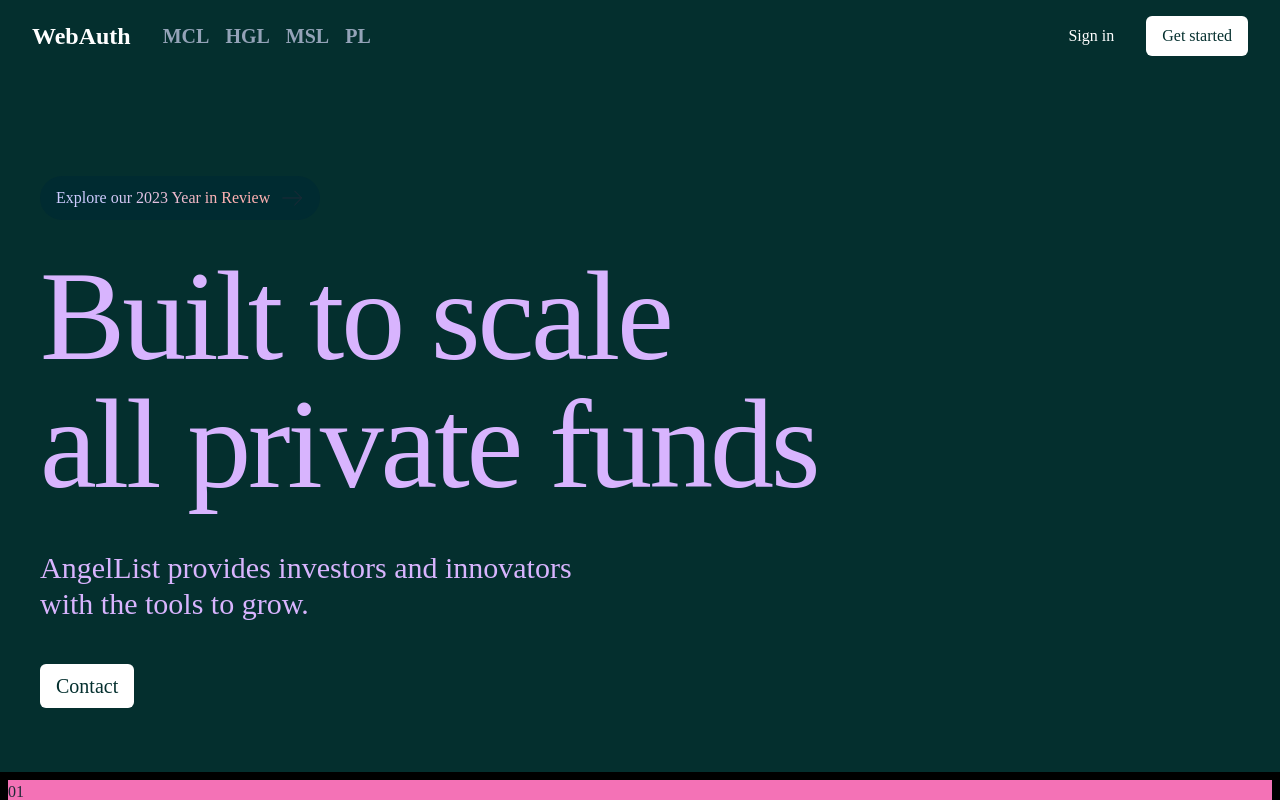
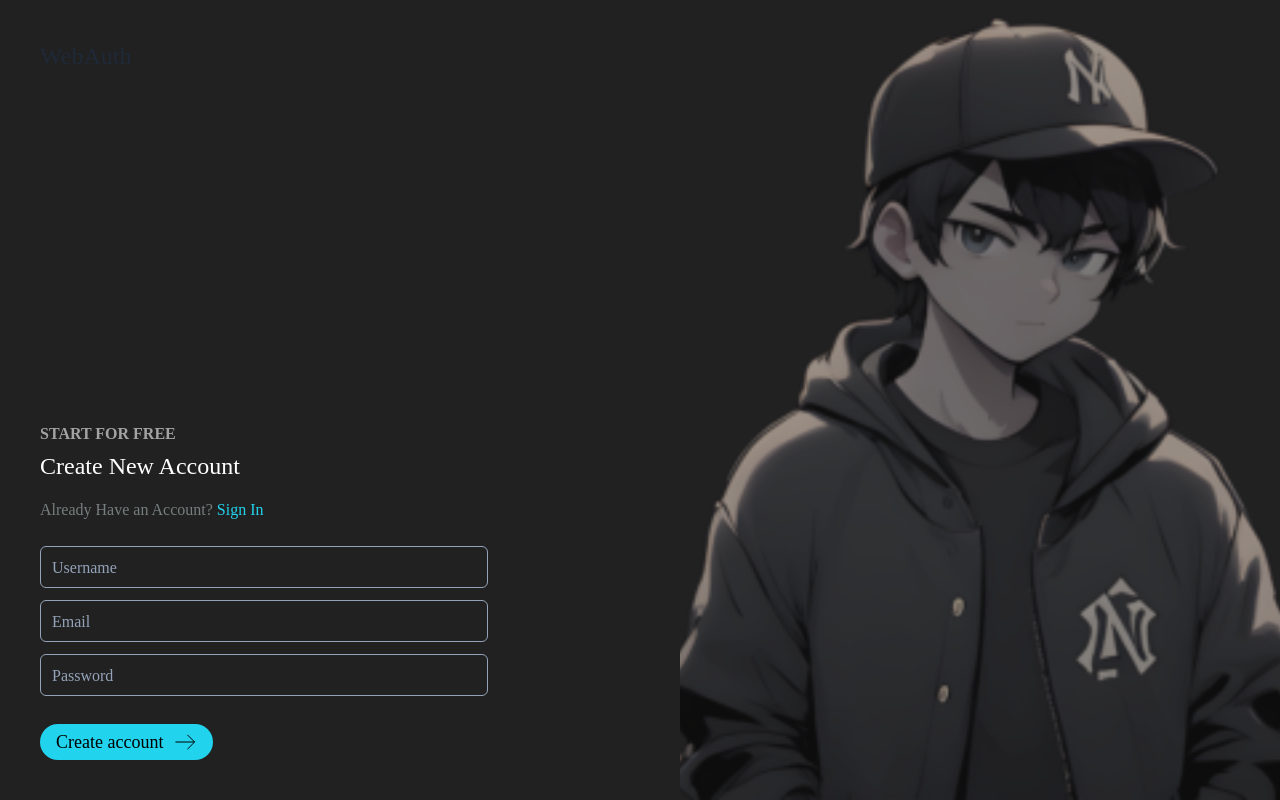
Before and after one commit to SinghAstra/RedisX, a React (Create React App) app in the folder client/: page / in a window 1280 px wide. Shown: the top 800 px of the page. Built offline with nearby package versions, Linux system fonts and the light colour scheme.

Commit message:
Register UI

```diff
--- a/client/src/App.js
+++ b/client/src/App.js
@@ -1,7 +1,7 @@
 import { Routes, Route } from "react-router-dom";
 import Home from "./pages/Home";
 import Login from "./pages/Login";
-import Register from "./pages/Register";
+import Register from "./pages/Register/Register";
 import Profile from "./pages/Profile";
 import Verification from "./pages/Verification";
 import PasswordReset from "./pages/PasswordReset";
@@ -16,7 +16,7 @@
 function App() {
   return (
     <Routes>
-      <Route path="/" element={<Home />} />
+      <Route path="/" element={<Register />} />
       <Route path="/login" element={<Login />} />
       <Route path="/register" element={<Register />} />
       <Route path="/verify-email" element={<Verification />} />
--- a/client/src/pages/Home.js
+++ b/client/src/pages/Home.js
@@ -30,37 +30,6 @@
           </div>
         </div>
       </div>
-      {/* <div className="bg-violet-400 overflow-hidden">
-        <div className="mx-auto bg-cyan-400 w-full px-5 sm:px-9 md:px-10 xl:px-12">
-          <div className="mx-auto max-w-8xl">
-            <div className="flex gap-4  overflow-x-scroll cursor-grab active:cursor-grabbing">
-              <div className="flex  h-40 flex-1 min-w-[70vw] border-y slate-border xs:min-w-[35vw] sm:min-w-[28vw] bg-yellow-400"></div>
-              <div className="flex  h-40 flex-1 min-w-[70vw] border-y slate-border xs:min-w-[35vw] sm:min-w-[28vw] bg-yellow-400"></div>
-              <div className="flex  h-40 flex-1 min-w-[70vw] border-y slate-border xs:min-w-[35vw] sm:min-w-[28vw] bg-yellow-400"></div>
-              <div className="flex  h-40 flex-1 min-w-[70vw] border-y slate-border xs:min-w-[35vw] sm:min-w-[28vw] bg-yellow-400"></div>
-              <div className="flex  h-40 flex-1 min-w-[70vw] border-y slate-border xs:min-w-[35vw] sm:min-w-[28vw] bg-yellow-400"></div>
-              <div className="flex  h-40 flex-1 min-w-[70vw] border-y slate-border xs:min-w-[35vw] sm:min-w-[28vw] bg-yellow-400"></div>
-              <div className="flex  h-40 flex-1 min-w-[70vw] border-y slate-border xs:min-w-[35vw] sm:min-w-[28vw] bg-yellow-400"></div>
-            </div>
-          </div>
-        </div>
-      </div> */}
-      {/* <div className="bg-yellow-400 flex gap-4 mt-20 overflow-x-scroll cursor-grab active:cursor-grabbing scroll">
-        <div className="min-w-96 h-40 flex-1 bg-pink-400"></div>
-        <div className="min-w-96 h-40 flex-1 bg-pink-400"></div>
-        <div className="min-w-96 h-40 flex-1 bg-pink-400"></div>
-        <div className="min-w-96 h-40 flex-1 bg-pink-400"></div>
-        <div className="min-w-96 h-40 flex-1 bg-pink-400"></div>
-        <div className="min-w-96 h-40 flex-1 bg-pink-400"></div>
-      </div> */}
-      <div className="inline-grid bg-black p-2 gap-2">
-        <div className="bg-pink-400">01</div>
-        <div className="bg-pink-400">02</div>
-        <div className="bg-pink-400">03</div>
-        <div className="bg-pink-400">04</div>
-        <div className="bg-pink-400">05</div>
-        <div className="bg-pink-400">06</div>
-      </div>
     </div>
   );
 };
--- a/client/src/pages/NotFound.js
+++ b/client/src/pages/NotFound.js
@@ -2,8 +2,10 @@
 
 const NotFound = () => {
   return (
-    <div className="h-screen bg-slate-400 flex items-center justify-center">
-      <h1 className="text-3xl font-mono text-black tracking-wide">Not Found</h1>
+    <div className="h-screen bg-slate-400 flex items-center flex-col justify-center gap-40">
+      {/* <h1 className="text-3xl font-mono text-black tracking-wide">Not Found</h1> */}
+      <div className="inline-block bg-yellow-400">inline block</div>
+      <div className="block bg-green-400">block</div>
     </div>
   );
 };
--- a/client/src/pages/Register.js
+++ /dev/null
@@ -1,32 +0,0 @@
-import React from "react";
-import Navbar from "../components/Navbar";
-
-const Register = () => {
-  return (
-    <>
-      <Navbar />
-      <div className="h-screen bg-red-400 flex items-center justify-center">
-        <h1 className="text-3xl font-mono text-black tracking-wide">
-          Register
-        </h1>
-      </div>
-      <div className="h-screen bg-red-400 flex items-center justify-center">
-        <h1 className="text-3xl font-mono text-black tracking-wide">
-          Register
-        </h1>
-      </div>
-      <div className="h-screen bg-red-400 flex items-center justify-center">
-        <h1 className="text-3xl font-mono text-black tracking-wide">
-          Register
-        </h1>
-      </div>
-      <div className="h-screen bg-red-400 flex items-center justify-center">
-        <h1 className="text-3xl font-mono text-black tracking-wide">
-          Register
-        </h1>
-      </div>
-    </>
-  );
-};
-
-export default Register;
--- /dev/null
+++ b/client/src/pages/Register/Register.css
@@ -0,0 +1,44 @@
+.register-container {
+  background-color: #212122;
+}
+.anime-image {
+  width: 100%;
+  height: 100%;
+  object-fit: cover;
+  opacity: 0.6;
+}
+.data-input {
+  border: 0.5px solid rgb(148 163 184);
+  border-radius: 6px;
+  background: transparent;
+  padding: 8px 16px;
+  font-size: 1rem;
+  line-height: 1.5rem;
+  width: 100%;
+}
+
+.data-label {
+  position: absolute;
+  top: 8px;
+  left: 8px;
+  transition: 0.2s ease all;
+  padding: 2px 4px;
+  z-index: 50;
+  background-color: #212122;
+}
+
+.data-input:focus {
+  outline: none;
+  border: 1px solid cyan;
+  ~ .data-label {
+    top: -12px;
+    font-size: 13px;
+    color: cyan;
+  }
+}
+
+.data-input:not(:placeholder-shown) ~ .data-label {
+  top: -12px;
+  font-size: 13px;
+  color: cyan;
+}
--- /dev/null
+++ b/client/src/pages/Register/Register.js
@@ -0,0 +1,65 @@
+import React from "react";
+import "./Register.css";
+import { Link } from "react-router-dom";
+
+const Register = () => {
+  return (
+    <div className="register-container h-screen flex">
+      <div className="form-data flex-1 p-10 flex items-start justify-between flex-col">
+        <div>
+          <Link className="hover:text-cyan-400 text-2xl" to="/">
+            WebAuth
+          </Link>
+        </div>
+        <div className="max-w-md w-full">
+          <h1 className="uppercase text-neutral-400 font-bold mb-1">
+            Start for free
+          </h1>
+          <h1 className="text-white text-2xl font-medium mb-4">
+            Create New Account
+          </h1>
+          <h3 className="hover:cursor-pointer hover:underline mb-6">
+            Already Have an Account?
+            <span className="text-cyan-400 "> Sign In </span>
+          </h3>
+          <form className="flex flex-col gap-3">
+            <div className="relative input-container">
+              <input type="text" className="data-input" placeholder=" " />
+              <label className="data-label text-slate-400">Username</label>
+            </div>
+            <div className="relative input-container">
+              <input type="email" className="data-input" placeholder=" " />
+              <label className="data-label text-slate-400">Email</label>
+            </div>
+            <div className="relative input-container">
+              <input type="password" className="data-input" placeholder=" " />
+              <label className="data-label text-slate-400">Password</label>
+            </div>
+            <button className="bg-cyan-400 group flex items-center gap-2.5 rounded-full w-fit text-black font-medium text-lg px-4 py-1 transition-[shadow,filter]  hover:bg-cyan-500 mt-4 ">
+              <span>Create account</span>
+              <svg
+                fill="none"
+                xmlns="http://www.w3.org/2000/svg"
+                focusable="false"
+                shapeRendering="geometricPrecision"
+                viewBox="0 0 20 20"
+                className="w-6 h-6 transition-transform duration-250 group-hover:translate-x-1"
+              >
+                <path
+                  d="m12 4 6 6-6 6M2 10h16"
+                  stroke="currentColor"
+                  vectorEffect="non-scaling-stroke"
+                ></path>
+              </svg>
+            </button>
+          </form>
+        </div>
+      </div>
+      <div className="flex-1 anime-container">
+        <img src={"./img/anime.png"} alt="anime" className="anime-image" />
+      </div>
+    </div>
+  );
+};
+
+export default Register;
```
Also changed, not shown: client/public/img/anime.jpg (added), client/public/img/anime.png (added).
